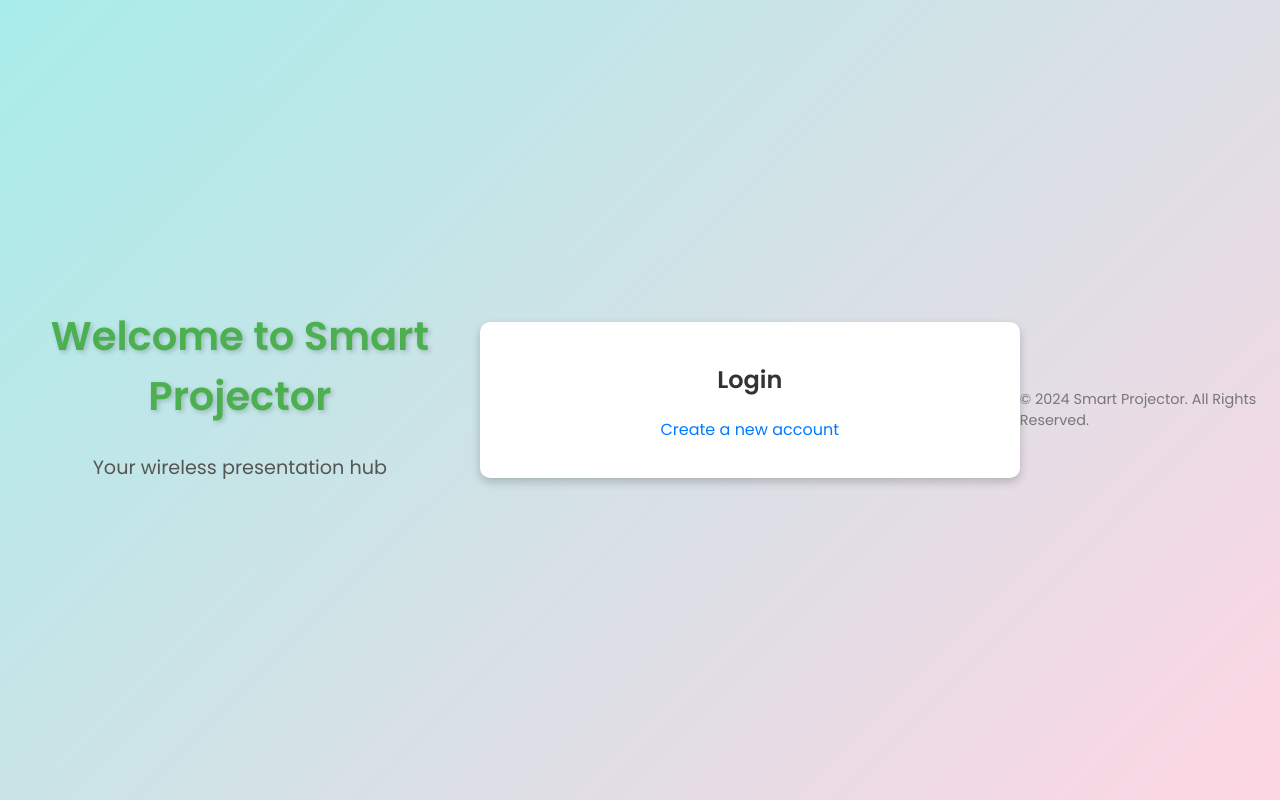
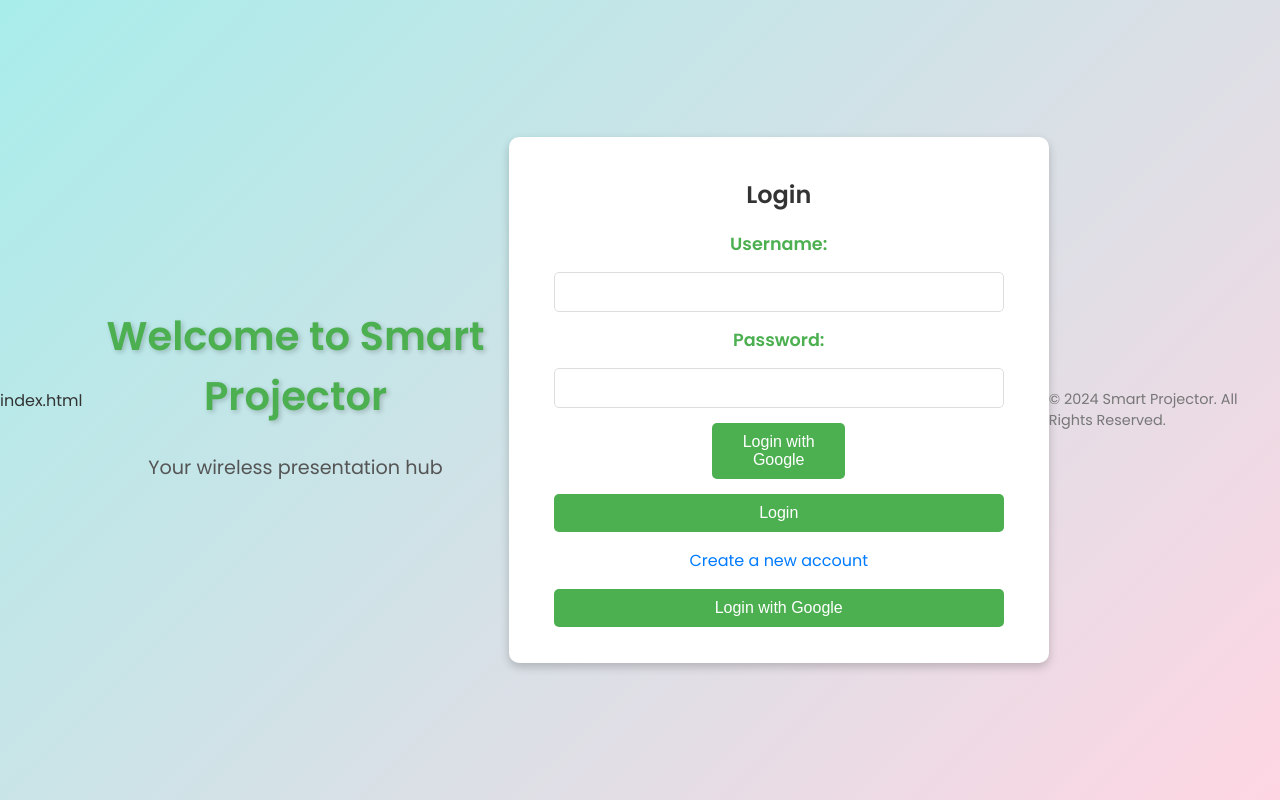
Before and after one commit to suriiya00/Smart_Wireless, a Flask app: page / in a window 1280 px wide. Run offline with Flask 3, Linux system fonts and the light colour scheme; some libraries are stand-ins or nearby versions.

Commit message:
Update index.html

```diff
--- a/templates/index.html
+++ b/templates/index.html
@@ -1,4 +1,4 @@
-<!DOCTYPE html>
+index.html<!DOCTYPE html>
 <html lang="en">
 <head>
     <meta charset="UTF-8">
@@ -8,8 +8,6 @@
     <link rel="stylesheet" href="{{ url_for('static', filename='style.css') }}">
     <!-- Google Fonts for Poppins -->
     <link href="https://fonts.googleapis.com/css2?family=Poppins:wght@300;400;600&display=swap" rel="stylesheet">
-    <!-- Include Google OAuth Script -->
-    <script src="https://apis.google.com/js/platform.js" async defer></script>
 </head>
 <body>
     <div class="title">
@@ -18,51 +16,27 @@
     </div>
     <div class="container">
         <h2>Login</h2>
-
-        <!-- Google login button -->
-        <div class="g-signin2" data-onsuccess="onSignIn"></div>
-
-        <!-- Traditional login form (fallback or for users who prefer this) -->
-        <form action="/login" method="POST" autocomplete="on" id="login-form" style="display:none;">
+        <!-- Added autocomplete="on" to the form -->
+        <form action="/login" method="POST" autocomplete="on">
             <label for="username">Username:</label>
+            <!-- Added autocomplete="username" to username input -->
             <input type="text" id="username" name="username" autocomplete="username" required>
 
             <label for="password">Password:</label>
+            <!-- Added autocomplete="current-password" to password input -->
             <input type="password" id="password" name="password" autocomplete="current-password" required>
-
+            <a href="{{ url_for('google.login') }}">
+            <button>Login with Google</button>
+            </a>
             <button type="submit">Login</button>
         </form>
-
         <p><a href="/register">Create a new account</a></p>
+        <p><a href="{{ url_for('google.login') }}">
+                <button>Login with Google</button>
+        </a></p>
     </div>
     <div class="footer">
         <p>© 2024 Smart Projector. All Rights Reserved.</p>
     </div>
-
-    <script>
-        function onSignIn(googleUser) {
-            var profile = googleUser.getBasicProfile();
-            var userData = {
-                id: profile.getId(),
-                name: profile.getName(),
-                email: profile.getEmail(),
-            };
-
-            // Send the user data to your backend for account creation/login
-            fetch('/google_login', {
-                method: 'POST',
-                headers: {
-                    'Content-Type': 'application/json',
-                },
-                body: JSON.stringify(userData)
-            }).then(response => {
-                if (response.ok) {
-                    window.location.href = '/dashboard';  // Redirect to dashboard
-                } else {
-                    alert('Login failed');
-                }
-            });
-        }
-    </script>
 </body>
 </html>
```
